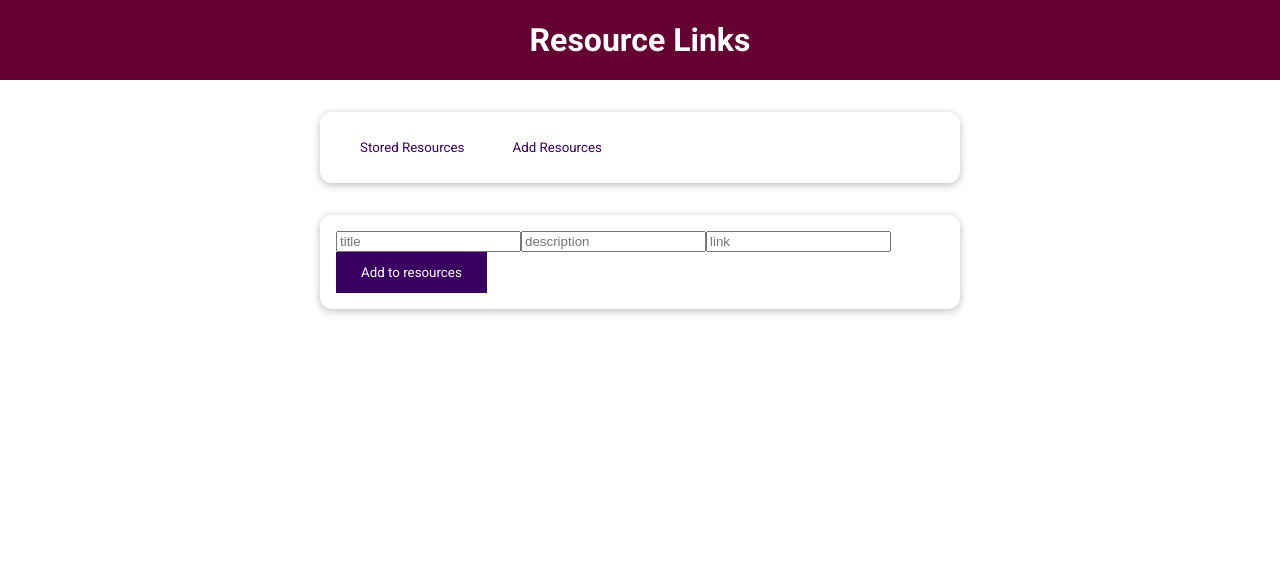
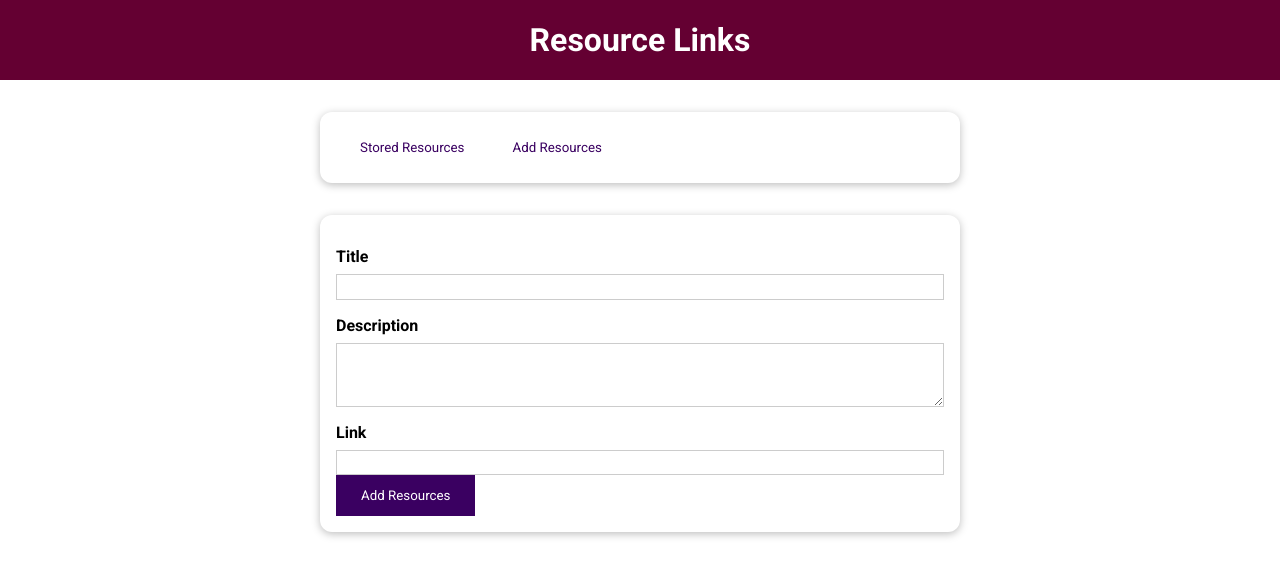
Before and after one commit to MashuMaru/ResourceProject, a Vue app: page / in a window 1280 px wide. Both pictures are taken after a click on the button "Add Resources". Shown: the top 576 px of the page. Built offline with nearby package versions, Linux system fonts and the light colour scheme.

Commit message:
changed submit tvia props to provide and inject method

```diff
--- /dev/null
+++ b/public/styles/add-resource.css
@@ -0,0 +1,25 @@
+label {
+  font-weight: bold;
+  display: block;
+  margin-bottom: 0.5rem;
+}
+
+input,
+textarea {
+  display: block;
+  width: 100%;
+  font: inherit;
+  padding: 0.15rem;
+  border: 1px solid #ccc;
+}
+
+input:focus,
+textarea:focus {
+  outline: none;
+  border-color: #3a0061;
+  background-color: #f7ebff;
+}
+
+.form-control {
+  margin: 1rem 0;
+}
--- a/src/App.vue
+++ b/src/App.vue
@@ -1,7 +1,6 @@
 <template>
   <TheHeader title="Resource Links" />
   <TheResources />
-  <!-- <AddResource v-on:submit-resource="submitResource" /> -->
 </template>
 
 <script>
@@ -12,15 +11,7 @@
   components: { TheHeader, TheResources },
 
   methods: {
-    submitResource(title, desc, link) {
-      const newResource = {
-        id: new Date().toISOString(),
-        title: title,
-        description: desc,
-        link: link
-      };
-      this.storedResources.push(newResource);
-    }
+
   }
 };
 </script>
--- a/src/components/UI/BaseButton.vue
+++ b/src/components/UI/BaseButton.vue
@@ -1,12 +1,12 @@
 <template>
-  <button v-bind:type="type" v-bind:class="mode">
-      <slot></slot>
+  <button v-bind:class="mode">
+    <slot></slot>
   </button>
 </template>
 
 <script>
 export default {
-    props: ['type', 'mode']
+  props: ['mode']
 };
 </script>
 
--- a/src/components/learning-resources/AddResource.vue
+++ b/src/components/learning-resources/AddResource.vue
@@ -1,55 +1,71 @@
 <template>
   <base-card>
     <form v-on:submit.prevent="submitResource">
-      <input v-model="resourceTitle" type="text" placeholder="title" />
-      <input v-model="resourceDesc" type="text" placeholder="description" />
-      <input v-model="resourceLink" type="text" placeholder="link" />
-      <base-button>Add to resources</base-button>
+      <div class="form-control">
+        <label for="title">Title</label>
+        <input id="title" name="title" type="text" ref="titleInput" />
+      </div>
 
-      <error-alert v-if="inputIsValid">
-        <h2>Input is invalid!</h2>
-        <p>You have to add at least a title..</p>
-        <button v-on:click="errorConfirmed">Gotcha!</button>
-      </error-alert>
+      <div class="form-control">
+        <label for="description">Description</label>
+        <textarea
+          id="description"
+          name="description"
+          rows="3"
+          ref="descInput"
+        ></textarea>
+      </div>
+      <div>
+        <label for="link">Link</label>
+        <input id="link" name="link" type="url" ref="linkInput" />
+      </div>
+      <div>
+        <base-button type="submit">Add Resources</base-button>
+      </div>
     </form>
   </base-card>
 </template>
 
 <script>
-import ErrorAlert from '../ErrorAlert.vue';
 import BaseCard from '../UI/BaseCard';
 export default {
-  components: { ErrorAlert, BaseCard },
-  emits: ['submit-resource'],
-  data: function() {
-    return {
-      resourceTitle: '',
-      resourceDesc: '',
-      resourceLink: '',
-      inputIsValid: false
-    };
-  },
+  components: { BaseCard },
   methods: {
-    submitResource() {
-      if (this.resourceTitle === '') {
-        this.inputIsValid = true;
-      } else {
-        this.$emit(
-          'submit-resource',
-          this.resourceTitle,
-          this.resourceDesc,
-          this.resourceLink
-        );
-        (this.resourceTitle = ''),
-          (this.resourceDesc = ''),
-          (this.resourceLink = '');
-      }
-    },
-    errorConfirmed() {
-      this.inputIsValid = false;
+    submitData() {
+      const enteredTitle = this.$refs.titleInput.value;
+      const enteredDescription = this.$refs.descInput.value;
+      const enteredURL = this.$refs.linkInput.value;
+
+
     }
   }
 };
 </script>
 
-<style></style>
+<style>
+label {
+  font-weight: bold;
+  display: block;
+  margin-bottom: 0.5rem;
+}
+
+input,
+textarea {
+  display: block;
+  width: 100%;
+  font: inherit;
+  padding: 0.15rem;
+  border: 1px solid #ccc;
+}
+
+input:focus,
+textarea:focus {
+  outline: none;
+  border-color: #3a0061;
+  background-color: #f7ebff;
+}
+
+.form-control {
+  margin: 1rem 0;
+}
+</style>
--- a/src/components/learning-resources/TheResources.vue
+++ b/src/components/learning-resources/TheResources.vue
@@ -12,6 +12,7 @@
   <component v-bind:is="selectedTab">
     <AddResource />
     <StoredResources />
+
   </component>
 </template>
 
@@ -41,12 +42,23 @@
   },
   provide: function() {
     return {
-      resources: this.storedResources
+      resources: this.storedResources,
+      addResource: this.addResource
     };
   },
   methods: {
     setSelectedTab(tab) {
       this.selectedTab = tab;
+    },
+    addResource(title, description, url) {
+      const newResource = {
+        id: new Date().toISOString(),
+        title: title,
+        description: description,
+        link: url
+      };
+      this.storedResources.unshift(newResource);
+      this.selectedTab = 'stored-resources';
     }
   },
   computed: {
```
